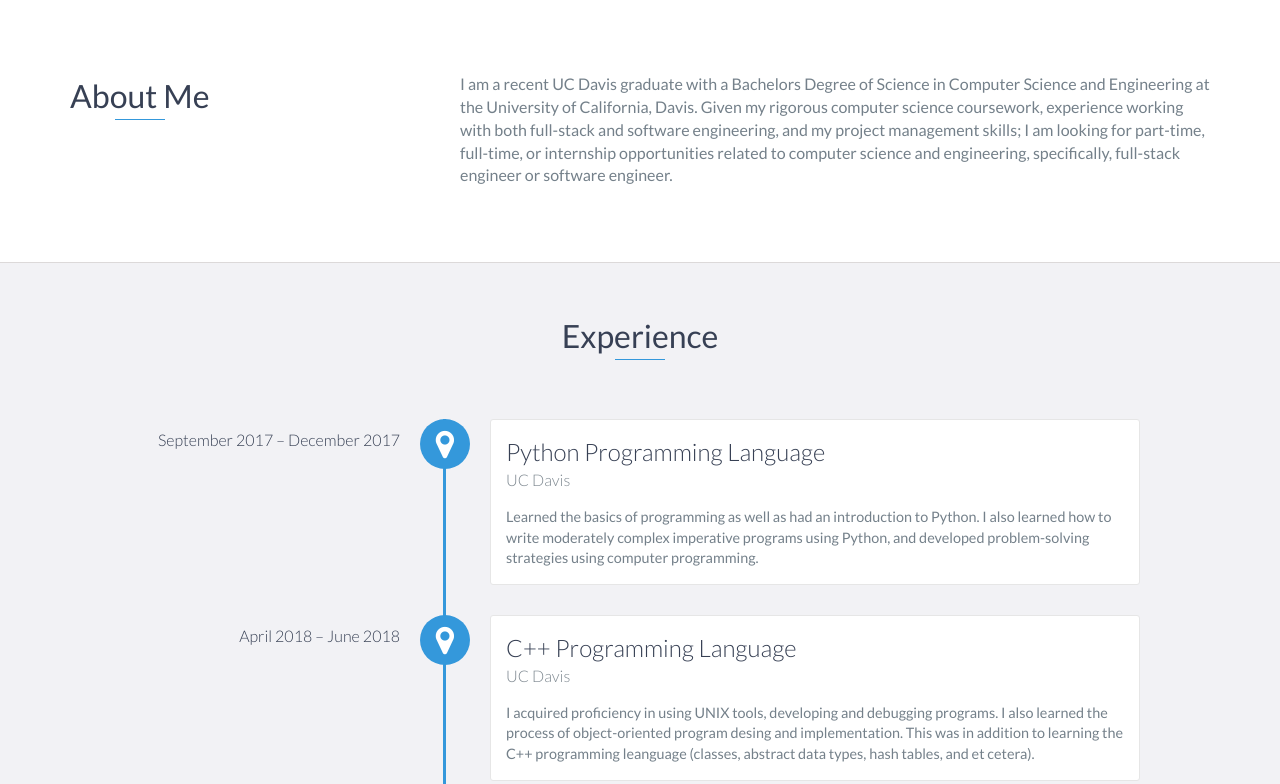
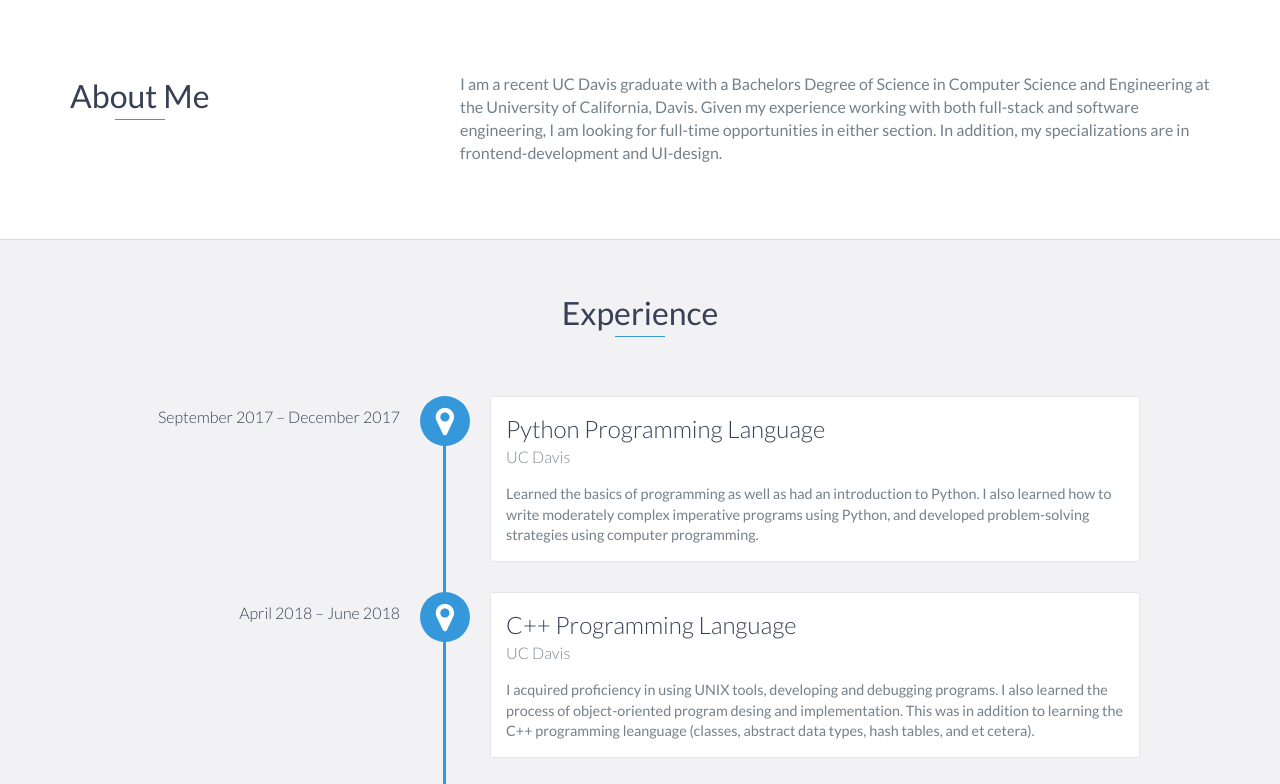
Before and after one commit to kodycn/Kody-Dev-Portfolio, a website: page index.html in a window 1280 px wide. Shown: the part 802-1586 px from the top of the page. Drawn offline with nearby package versions, Linux system fonts and the light colour scheme.

Commit message:
Fixed the about me
- also made the date officially to june for work experience

```diff
--- a/index.html
+++ b/index.html
@@ -75,9 +75,8 @@
                 <div class="col-md-8">
                     <p>
                         I am a recent UC Davis graduate with a Bachelors Degree of Science in Computer Science and Engineering at the University of California, Davis.
-						Given my rigorous computer science coursework, experience working with both full-stack and software engineering,
-						and my project management skills; I am looking for part-time, full-time, or internship opportunities related to computer science
-						and engineering, specifically, full-stack engineer or software engineer.
+						Given my experience working with both full-stack and software engineering, I am looking for full-time opportunities in either section. In addition,
+                        my specializations are in frontend-development and UI-design.
                     </p>
                 </div>
             </div>
@@ -141,7 +140,7 @@
                 </p>
             </div>
 
-            <div data-date="July 2021 – Present">
+            <div data-date="June 2021 – Present">
                 <h3>Software GUI Engineer</h3>
                 <h4>Ennetix</h4>
                 <p>
@@ -360,7 +359,6 @@
             <!-- <img src="images/pic_3.jpg" id="circ-image"/> -->
             <img src="images/grad.jpg" id="circ-image"/>
             <a href="https://goo.gl/maps/H71ChWgYT2NituGQ9" target="_blank"><i class="fa" id="location">&#xf041; <em>Davis, California</em></i></a>
-
         </div>
 
         <!-- End #contact-form -->
```
